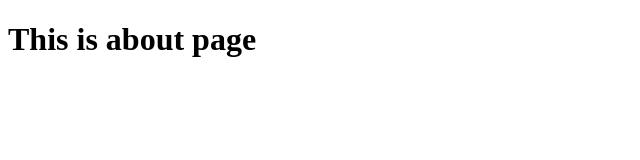
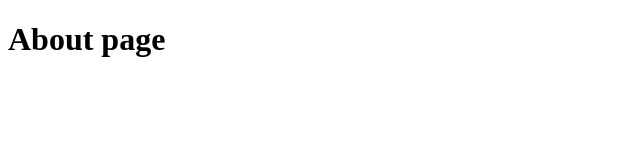
Before and after one commit to sandaruwandejayasinghe/splitmate, a plain HTML site: page about.html in a window 1280 px wide. Shown: the whole page, without its empty margins (0-640 px from the left). Drawn offline with Linux system fonts and the light colour scheme.

Commit message:
Updated about page

```diff
--- a/about.html
+++ b/about.html
@@ -6,6 +6,6 @@
     <title>About page - Splitmate</title>
 </head>
 <body>
-    <h1>This is about page</h1>
+    <h1>About page</h1>
 </body>
 </html>
```
